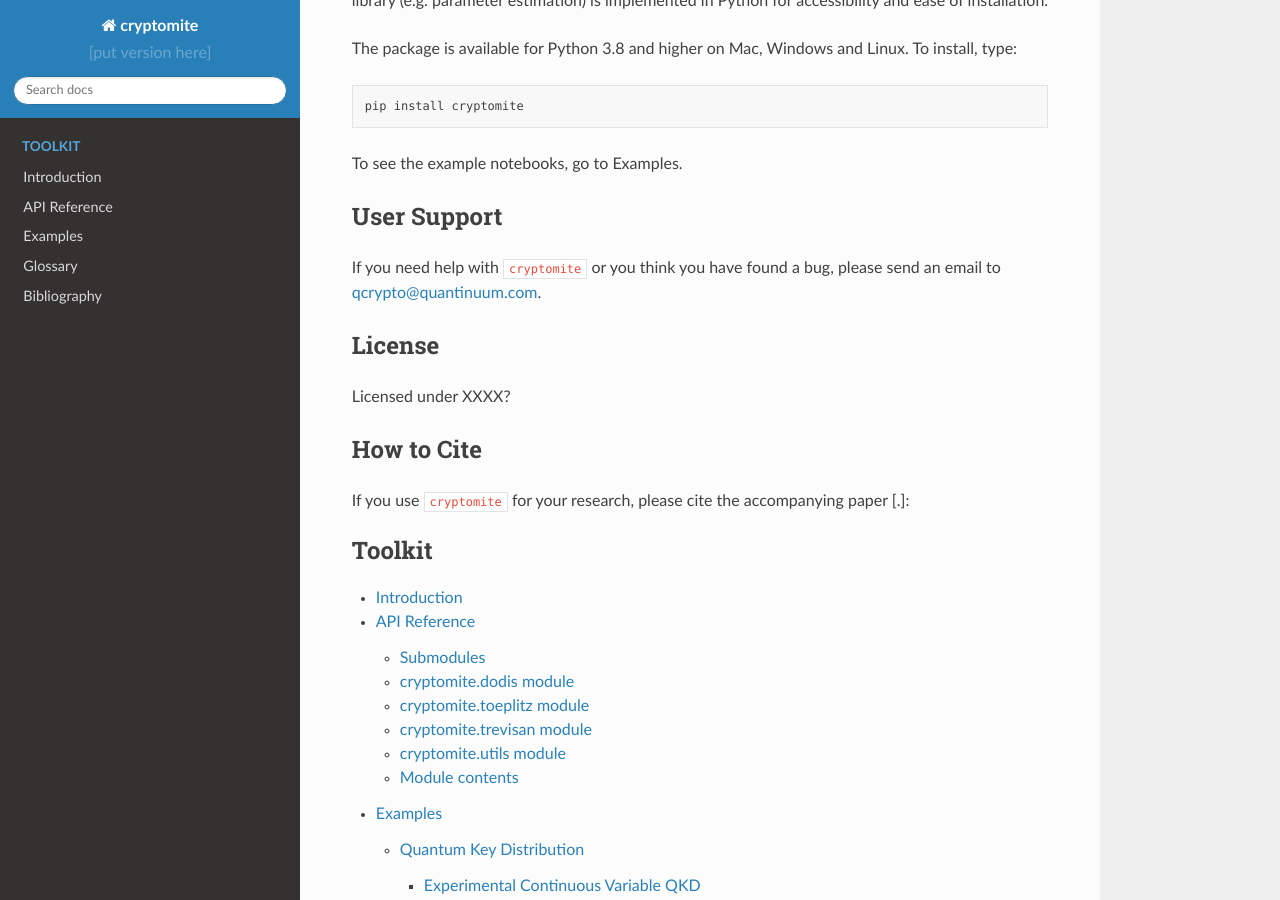
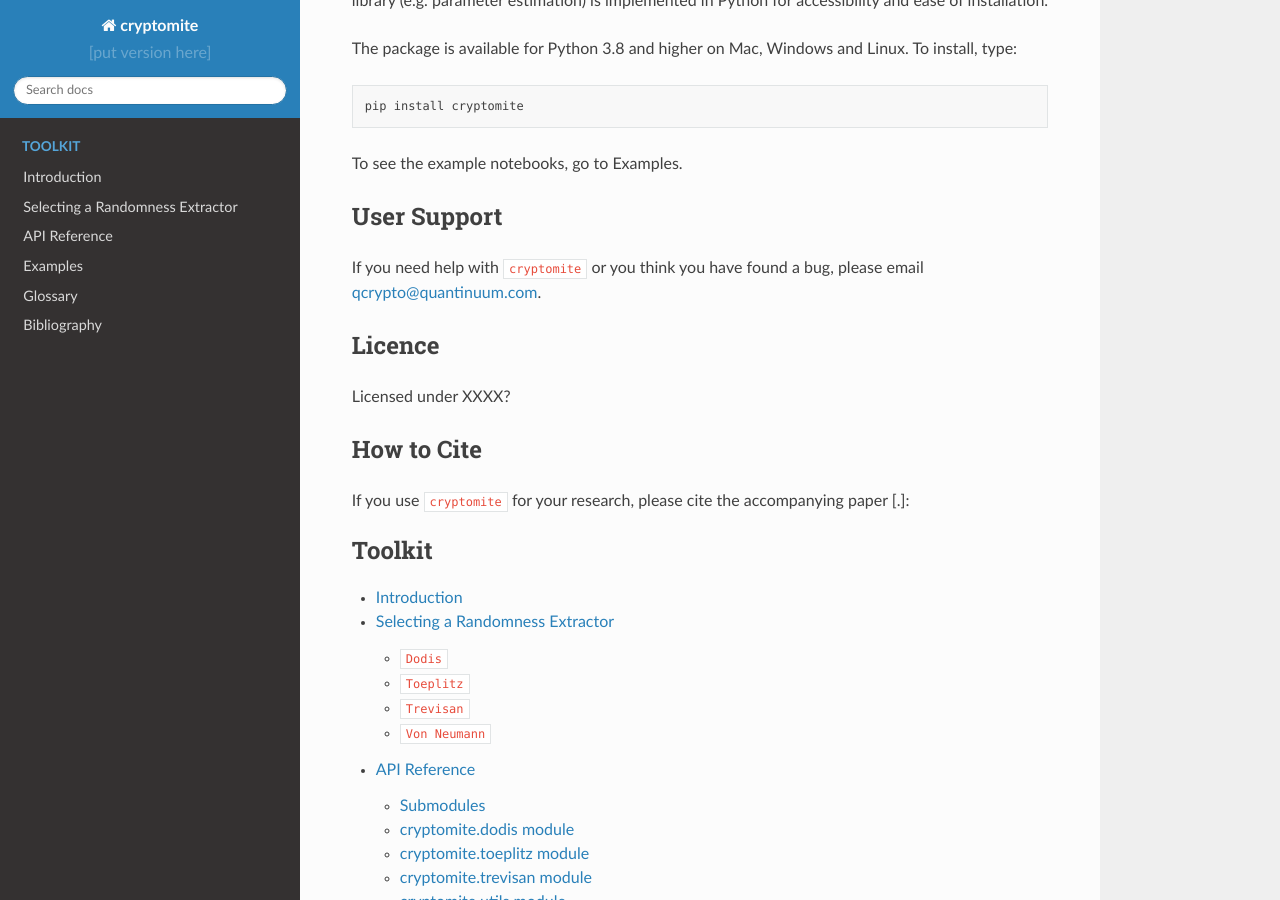
Before and after one commit to CQCL/cryptomite, a Sphinx documentation site: the page built from docs/index.rst, in a window 1280 px wide and 900 px high, scrolled down 316 px. Built offline with Sphinx 7.4.7 and the Read the Docs theme 2.0.0, drawn with Linux system fonts in a browser that asks for light colours; some of the changed lines change nothing that is shown.

Commit message:
add changes

```diff
--- /dev/null
+++ b/docs/gettingstarted.rst
@@ -0,0 +1,50 @@
+Selecting a Randomness Extractor
+===============
+In the following, we use the notation :math:`n1, n2` to denote the length and :math:`k1, k2` to denote the min-entropy of
+any first or second input string respectively. Additionally, :math:`m` denotes the length of an output string, :math:`\epsilon`
+the extractor error and :math:`\bigO(.)` denotes the asymptotic behaviour of a function.
+
+:code:`Dodis`
+-----------------
+The Dodis extractor is a two-source extractor, meaning that it requires two independent bit
+strings of randomness that only 'contain' entropy (as opposed to one or both being fully entropic).
+It requires equal length inputs (:math:`n1 = n2`) that are prime with 2 as a primitive root (see :code:`na_set` in glossary)
+and outputs approximately :math:`m \approx k1 + k2 - n1` when considering classical side information and :math:`m \approx \frac{1}{5}(k1 + k2 - n1)`.
+Our implementation of this extractor has near-linear computational complexity.
+
+This extractor is best suited to scenarios where a two-source extractor is required,
+or a computationally efficient extractor considering classical side information only (then Dodis can be
+used as a seeded extractor, giving approximately the same output length as Toeplitz, whilst reducing required seed size.)
+
+:code:`Toeplitz`
+-----------------
+The Toeplitz extractor is a seeded extractor, meaning that it requires two independent bit
+strings of randomness, where one is already (near-)perfectly random (called a seed).
+It requires a seed length of :math:`n2 = n1 + m - 1`
+and outputs approximately :math:`m \approx k1` when considering classical or quantum side information.
+Our implementation of this extractor has near-linear computational complexity.
+We also offer a two-source extension of this extractor, whereby the error scales with :math:`\epsilon \rightarrow 2^{n2 - k2} \epsilon`,
+where :math:`n2-k2` is the difference between the seed length and the seed min-entropy.
+
+This extractor is best suited to scenarios where a computationally efficient seeded extractor is needed and security
+against quantum side information.
+
+:code:`Trevisan`
+-----------------
+The Trevisan extractor is a seeded extractor, meaning that it requires two independent bit
+strings of randomness, where one is already (near-)perfectly random (called a seed).
+It requires a seed length of :math:`n2 = \bigO(\log_2 (n1))` and outputs approximately :math:`m \approx k1` when considering classical or quantum side information.
+Our implementation of this extractor has :math:`\bigO(n1^2)` computational complexity.
+We also offer a two-source extension of this extractor, whereby the error scales with :math:`\epsilon \rightarrow 2^{n2 - k2} \epsilon`,
+where :math:`n2-k2` is the difference between the seed length and the seed min-entropy.
+
+This extractor is best suited to scenarios where only a seeded extractor is needed, but only a
+small (in terms of length) seed is available as a resource.
+
+:code:`Von Neumann`
+-----------------
+The Von-Neumann extractor is a deterministic extractor, meaning that it requires a
+single input string of randomness that has some known (and specific) structure.
+Our implementation of this extractor has linear computational complexity.
+
+This extractor is best suited to scenarios where a fast extractor is needed and the input has more structure than simply min-entropy.
--- a/docs/index.rst
+++ b/docs/index.rst
@@ -20,10 +20,10 @@
 
 User Support
 ============
-If you need help with :code:`cryptomite` or you think you have found a bug, please send an email to
+If you need help with :code:`cryptomite` or you think you have found a bug, please email
 qcrypto@quantinuum.com.
 
-License
+Licence
 =======
 Licensed under XXXX?
 
@@ -37,6 +37,7 @@
    :maxdepth: 4
 
    intro
+   gettingstarted
    cryptomite
    notebooks
    glossary
```
Also changed, not shown: docs/examples/quantum-key-distribution.ipynb.
